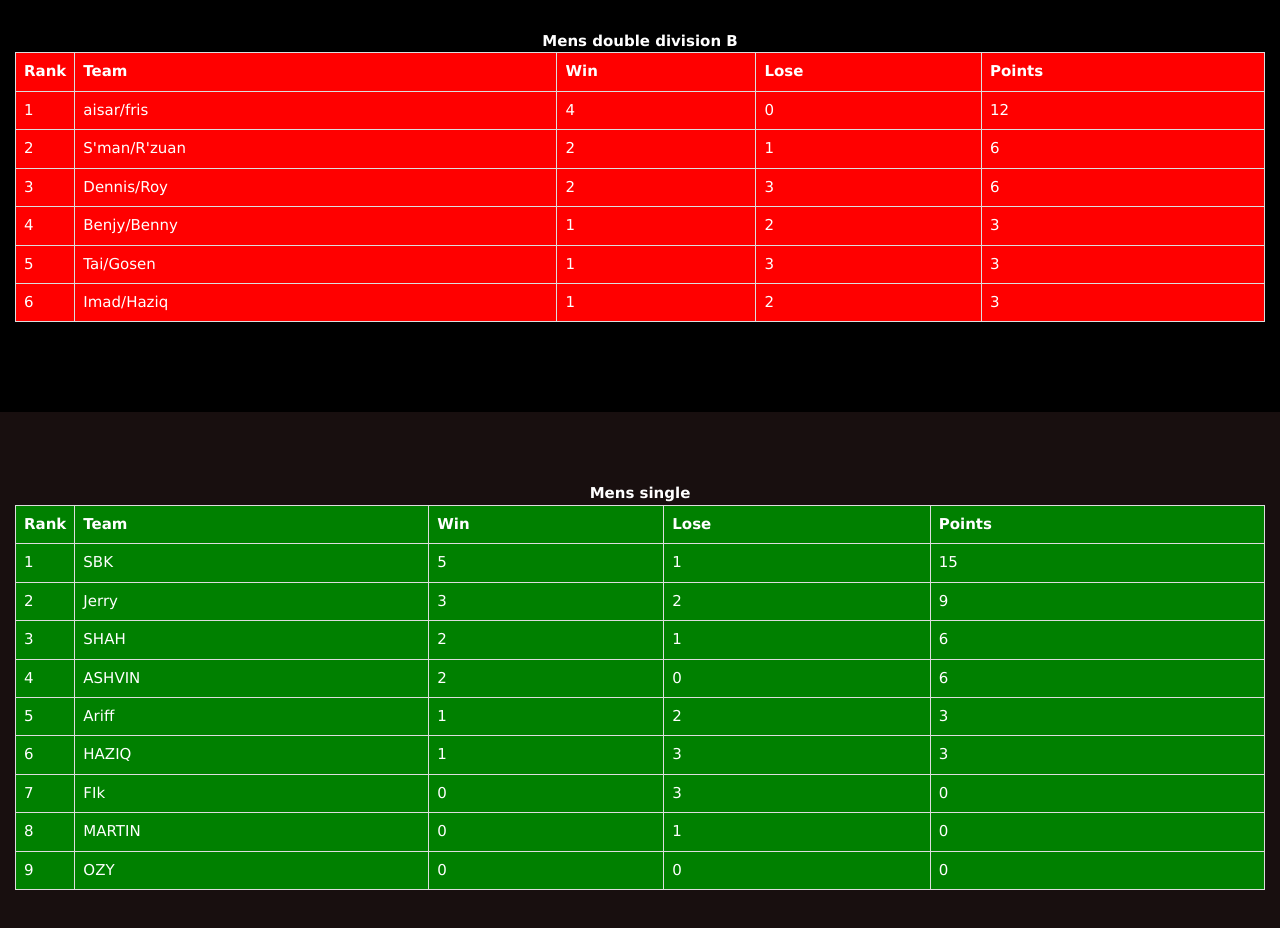
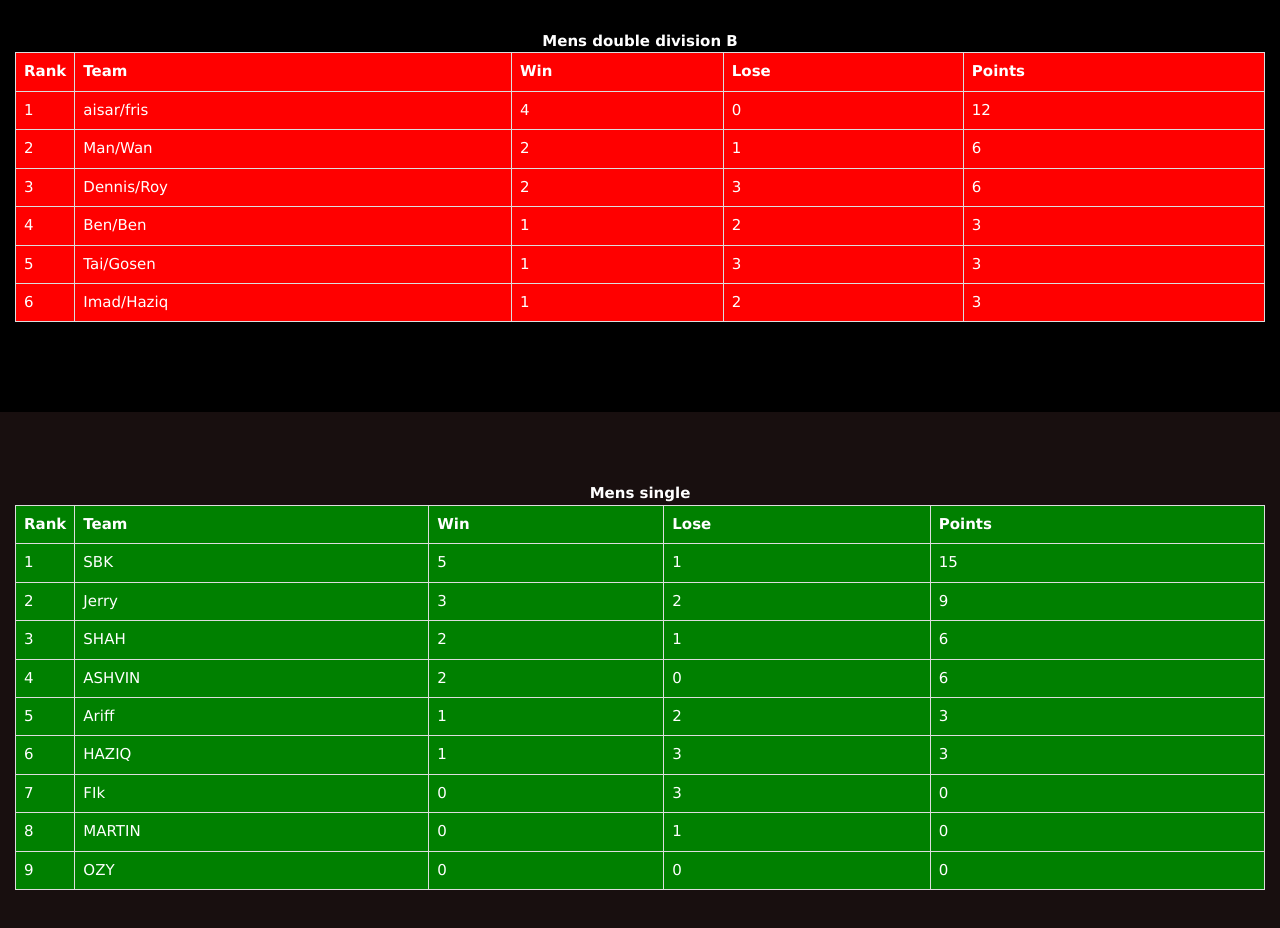
Before and after one commit to fik123/fik123.github.io, a plain HTML site: page index.html in a window 1280 px wide. Shown: the part 1000-1928 px from the top of the page. Drawn offline with nearby package versions, Linux system fonts and the light colour scheme.

Commit message:
Add files via upload

```diff
--- a/index.html
+++ b/index.html
@@ -115,7 +115,7 @@
 				  </tr>
 
 				  <td>2</td>
-				    <td>S'man/R'zuan</td>
+				    <td>Man/Wan</td>
 				    <td>2</td>
 				    <td>1</td>
 				    <td>6</td>
@@ -130,7 +130,7 @@
 				  </tr>
 				  <tr>
 				    <td>4</td>
-				    <td>Benjy/Benny</td>
+				    <td>Ben/Ben</td>
 				    <td>1</td>
 				    <td>2</td>
 				    <td>3</td>
```
